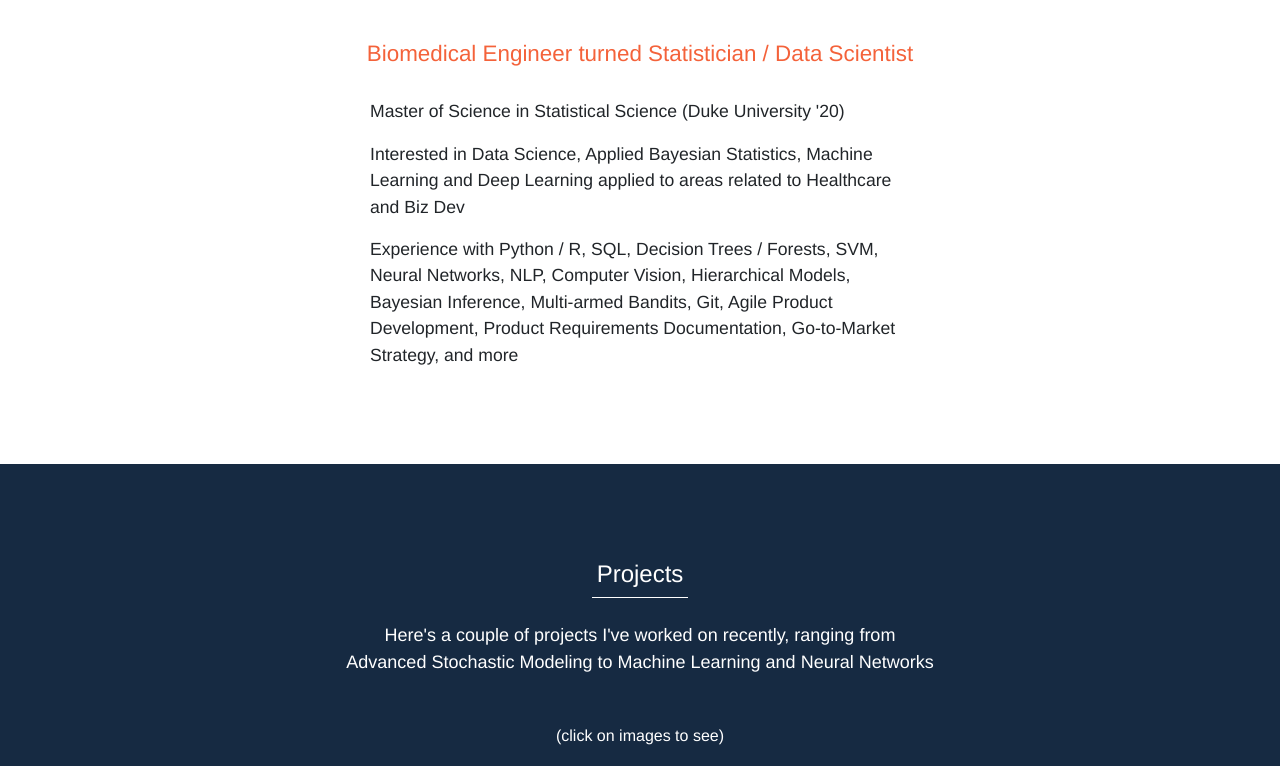
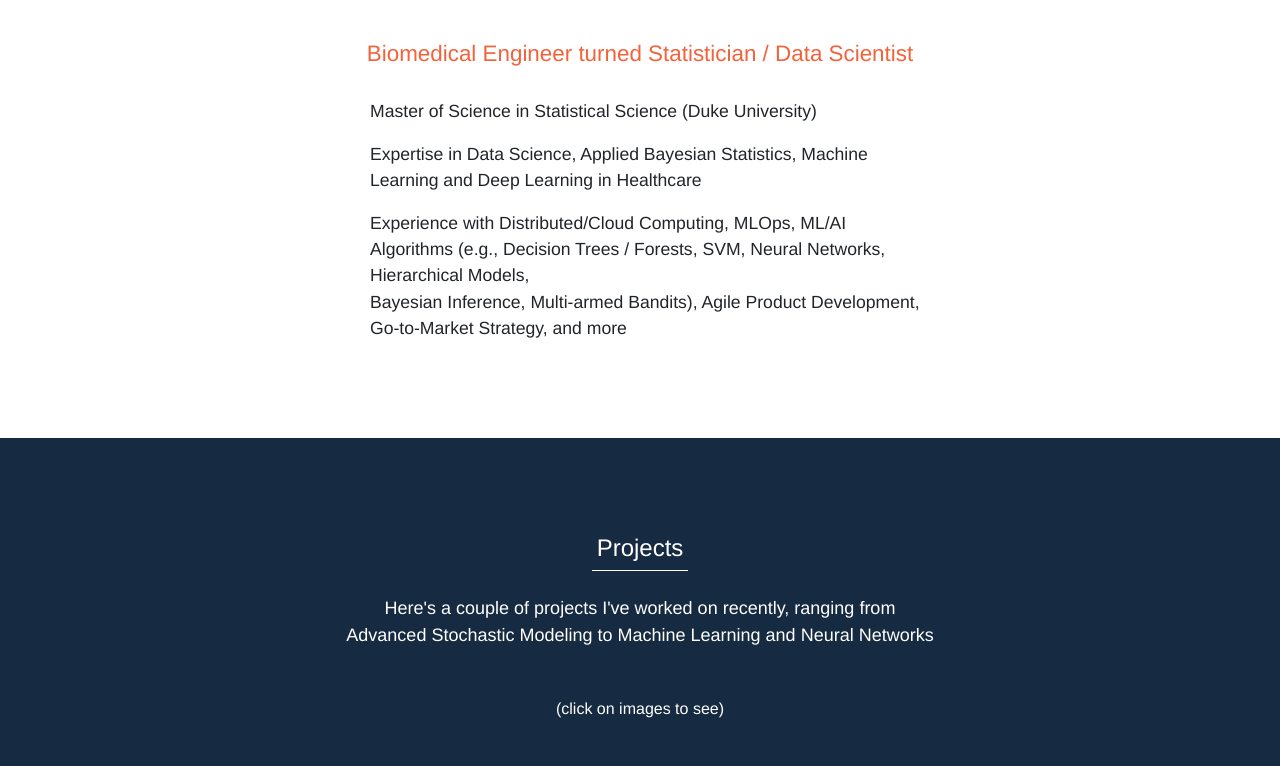
Before and after one commit to ecoronado92/ecoronado92.github.io, a website: page index.html in a window 1280 px wide. Shown: the part 1149-1915 px from the top of the page. Drawn offline with nearby package versions, Linux system fonts and the light colour scheme.

Commit message:
Update index.html

```diff
--- a/index.html
+++ b/index.html
@@ -109,9 +109,9 @@
           <hr class="divider section_title_div">
           <img src="img/me.jpg" class="prof_pic" >
           <p class="bme-tagline"> Biomedical Engineer turned <b>Statistician / Data Scientist</b> </p>
-          <p class="mb-4">  Master of Science in Statistical Science (Duke University '20)  </p>
-          <p class="mb-4"> Interested in Data Science, Applied Bayesian Statistics, Machine Learning and Deep Learning applied to areas related to Healthcare and Biz Dev </p>
-          <p class="mb-4">  Experience with Python / R, SQL,  Decision Trees / Forests, SVM, Neural Networks, NLP, Computer Vision, Hierarchical Models, <br>Bayesian Inference, Multi-armed Bandits, Git, Agile Product Development, Product Requirements Documentation, Go-to-Market Strategy, and more</p>
+          <p class="mb-4">  Master of Science in Statistical Science (Duke University)  </p>
+          <p class="mb-4"> Expertise in Data Science, Applied Bayesian Statistics, Machine Learning and Deep Learning in Healthcare</p>
+          <p class="mb-4">  Experience with Distributed/Cloud Computing, MLOps, ML/AI Algorithms (e.g., Decision Trees / Forests, SVM, Neural Networks, Hierarchical Models, <br>Bayesian Inference, Multi-armed Bandits), Agile Product Development, Go-to-Market Strategy, and more</p>
         </div>
       </div>
     </div>
@@ -341,7 +341,6 @@
     <h3 class="mt-0 font-weight-bold timeline-section-title ">Research / Leadership Experience</h3>
     <div id="research-timeline">
       <div data-vtside="right" data-vtdate="<h4 class=&quot;timeline-event-title&quot;>Undergrad Research Assistant</h4>
-        <h5 class=&quot;timeline-dates&quot;> Jun 2013 - Jun 2015</h5>">
         <div data-vticon="true">
           <img style="width:50%; height:50%; vertical-align: text-top;" src="img/fa-microscope-solid.png">
         </div>
@@ -358,7 +357,6 @@
         </div>
       </div>
       <div data-vtside="right" data-vtdate="<h4 class=&quot;timeline-event-title&quot;>Director of Tech Services <br> Co-founder </h4>
-        <h5 class=&quot;timeline-dates&quot;> Oct 2012 - May 2015</h5>">
         <div data-vticon="true">
           <img style="width:50%; height:50%; vertical-align: text-top;" src="img/fa-seedling-solid.png">
         </div>
@@ -381,7 +379,6 @@
     <h3 class="mt-0 font-weight-bold timeline-section-title ">Education</h3>
     <div id="education-timeline">
       <div data-vtside="right" data-vtdate="<h4 class=&quot;timeline-event-title&quot;>Duke University</h4>
-        <h5 class=&quot;timeline-dates&quot;> Aug 2018 - May 2020</h5>">
         <div data-vticon="true">
           <img style="width:50%; height:50%; vertical-align: text-top;" src="img/fa-graduation-cap-solid.png">
         </div>
@@ -398,7 +395,6 @@
         </div>
       </div>
       <div data-vtside="right" data-vtdate="<h4 class=&quot;timeline-event-title&quot;>Boston University </h4>
-        <h5 class=&quot;timeline-dates&quot;> Sept 2011 - May 2015</h5>">
         <div data-vticon="true">
           <img style="width:50%; height:50%; vertical-align: text-top;" src="img/fa-graduation-cap-solid.png">
         </div>
```
